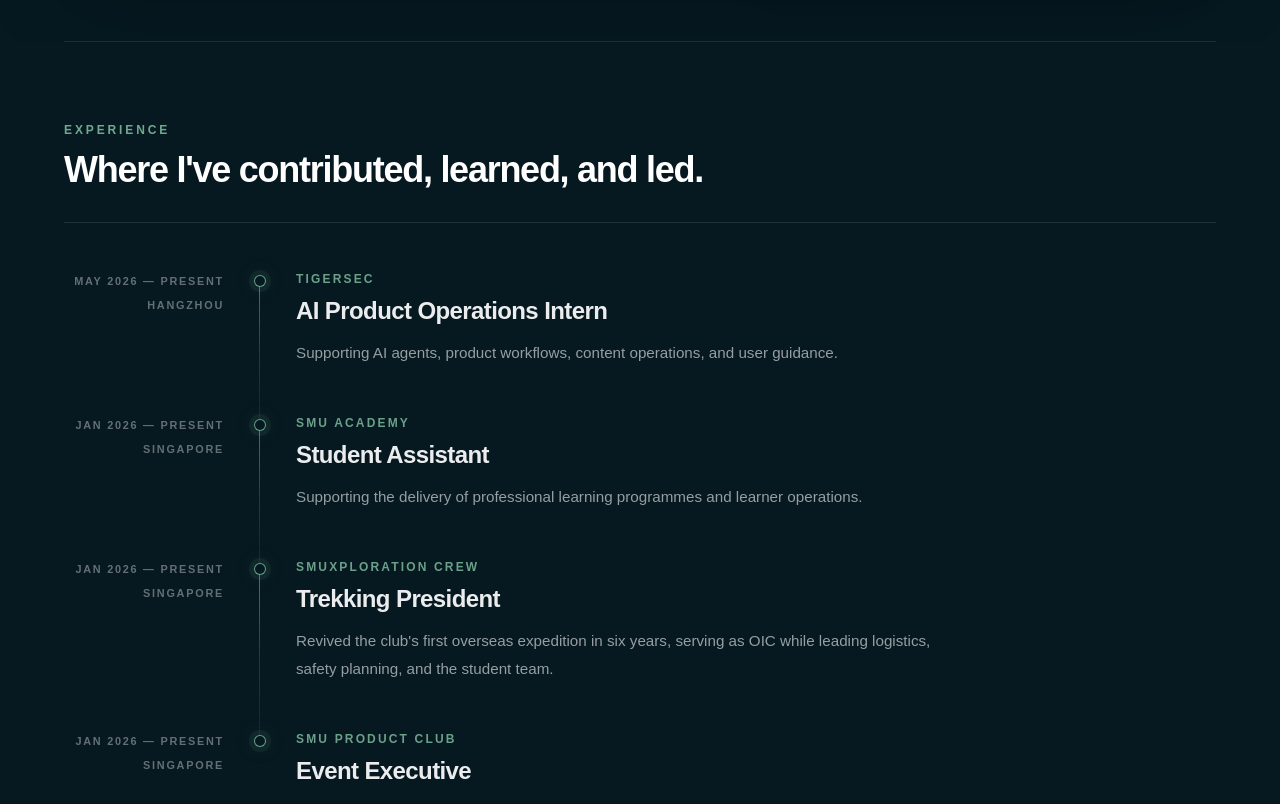
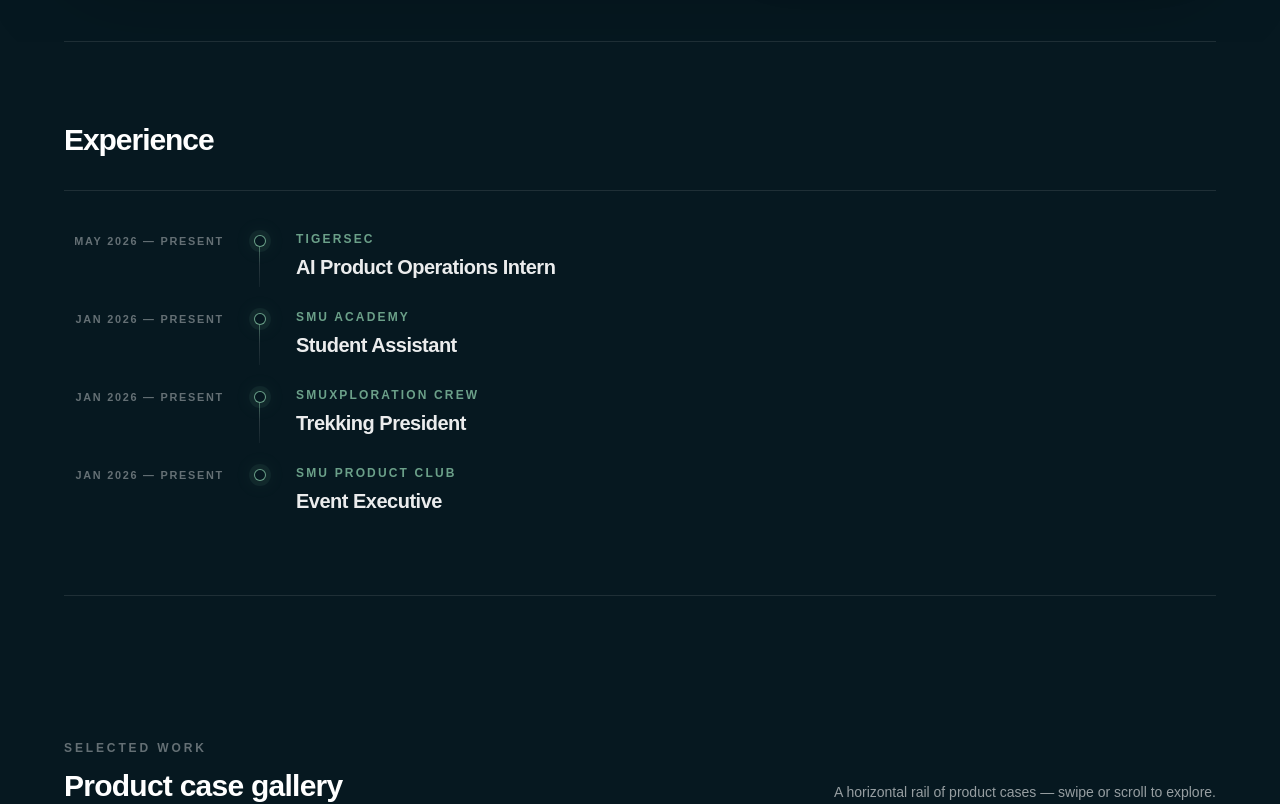
Before and after one commit to minxie-ng/Portfolio, a Next.js app in the folder site/: page / in a window 1280 px wide. Shown: the part 1620-2424 px from the top of the page. Built offline with nearby package versions, Linux system fonts and the light colour scheme.

Commit message:
Make experience trail entries expandable

```diff
--- a/site/app/page.tsx
+++ b/site/app/page.tsx
@@ -160,6 +160,7 @@
   const [mountainProgressRaw, setMountainProgressRaw] = useState(0);
   const [aboutJournalProgress, setAboutJournalProgress] = useState(0);
   const [isExperienceVisible, setIsExperienceVisible] = useState(false);
+  const [activeExperienceIndex, setActiveExperienceIndex] = useState<number | null>(null);
   const [activePhotoIndex, setActivePhotoIndex] = useState(0);
   const [photoCycleProgress, setPhotoCycleProgress] = useState(1);
   const [isPhotoPreviewing, setIsPhotoPreviewing] = useState(false);
@@ -1163,24 +1164,23 @@
       >
         <div className="mx-auto max-w-6xl">
           <div className="border-b border-white/10 pb-8">
-            <div>
-              <p className="text-xs font-semibold uppercase tracking-[0.24em] text-[#9fe7bf]/70">
-                Experience
-              </p>
             <h2
               id="experience-heading"
-                className="mt-3 max-w-2xl text-2xl font-semibold tracking-[-0.035em] text-white sm:text-4xl"
-              >
-                Where I&apos;ve contributed, learned, and led.
+              className="text-2xl font-semibold tracking-[-0.035em] text-white sm:text-3xl"
+            >
+              Experience
             </h2>
           </div>
-          </div>
-
-          <ol className="mt-10 sm:mt-12">
-            {experiences.map((experience, index) => (
+
+          <ol className="mt-8 sm:mt-10">
+            {experiences.map((experience, index) => {
+              const isActive = activeExperienceIndex === index;
+              const detailsId = `experience-details-${index}`;
+
+              return (
                 <li
                   key={`${experience.organisation}-${experience.role}`}
-                className="relative grid grid-cols-[1.25rem_minmax(0,1fr)] gap-x-4 pb-10 last:pb-0 sm:grid-cols-[10rem_1.5rem_minmax(0,1fr)] sm:gap-x-6 sm:pb-12"
+                  className="pb-6 last:pb-0 sm:pb-7"
                   style={{
                     opacity: isExperienceVisible ? 1 : 0,
                     transform: `translate3d(0, ${isExperienceVisible ? 0 : 18}px, 0)`,
@@ -1189,12 +1189,40 @@
                       : `opacity 520ms ease-out ${index * 90}ms, transform 560ms cubic-bezier(0.2, 0.9, 0.2, 1) ${index * 90}ms`,
                   }}
                 >
-                <div className="col-start-2 row-start-1 mb-3 flex flex-wrap items-center gap-x-2 gap-y-1 text-[0.68rem] font-semibold uppercase tracking-[0.16em] text-white/38 sm:col-start-1 sm:mb-0 sm:block sm:pt-0.5 sm:text-right">
-                  <span className="block">{experience.period}</span>
-                  <span className="text-white/20 sm:hidden" aria-hidden>
-                    ·
-                  </span>
-                  <span className="block sm:mt-2">{experience.location}</span>
+                  <button
+                    type="button"
+                    data-experience-index={index}
+                    aria-expanded={isActive}
+                    aria-controls={detailsId}
+                    className="group grid w-full grid-cols-[1.25rem_minmax(0,1fr)] gap-x-4 rounded-xl text-left outline-none focus-visible:ring-2 focus-visible:ring-[#9fe7bf]/40 focus-visible:ring-offset-4 focus-visible:ring-offset-[#061820] sm:grid-cols-[10rem_1.5rem_minmax(0,1fr)] sm:gap-x-6"
+                    onClick={() => {
+                      if (!isTouchMobile) return;
+                      setActiveExperienceIndex((current) => (current === index ? null : index));
+                    }}
+                    onMouseEnter={() => {
+                      if (!isTouchMobile) setActiveExperienceIndex(index);
+                    }}
+                    onMouseLeave={() => {
+                      if (!isTouchMobile) {
+                        const focusedIndex =
+                          document.activeElement instanceof HTMLElement
+                            ? document.activeElement.dataset.experienceIndex
+                            : undefined;
+
+                        setActiveExperienceIndex(
+                          focusedIndex === undefined ? null : Number(focusedIndex),
+                        );
+                      }
+                    }}
+                    onFocus={() => {
+                      if (!isTouchMobile) setActiveExperienceIndex(index);
+                    }}
+                    onBlur={() => {
+                      setActiveExperienceIndex((current) => (current === index ? null : current));
+                    }}
+                  >
+                    <div className="col-start-2 row-start-1 mb-3 text-[0.68rem] font-semibold uppercase tracking-[0.16em] text-white/38 sm:col-start-1 sm:mb-0 sm:pt-0.5 sm:text-right">
+                      {experience.period}
                     </div>
 
                     <div
@@ -1203,7 +1231,7 @@
                     >
                       {index < experiences.length - 1 ? (
                         <span
-                      className="absolute left-1/2 top-3 h-[calc(100%+2.5rem)] w-px origin-top -translate-x-1/2 bg-gradient-to-b from-[#9fe7bf]/45 via-white/14 to-white/5 sm:h-[calc(100%+3rem)]"
+                          className="absolute left-1/2 top-3 h-[calc(100%+1.5rem)] w-px origin-top -translate-x-1/2 bg-gradient-to-b from-[#9fe7bf]/45 via-white/14 to-white/5 sm:h-[calc(100%+1.75rem)]"
                           style={{
                             transform: `translateX(-50%) scaleY(${isExperienceVisible ? 1 : 0})`,
                             transition: prefersReducedMotion
@@ -1212,22 +1240,46 @@
                           }}
                         />
                       ) : null}
-                  <span className="relative z-10 mt-1 h-3 w-3 rounded-full border border-[#9fe7bf]/65 bg-[#061820] shadow-[0_0_0_5px_rgba(159,231,191,0.06),0_0_22px_rgba(159,231,191,0.18)]" />
-                </div>
-
-                <article className="col-start-2 row-start-2 min-w-0 sm:col-start-3 sm:row-start-1">
+                      <span
+                        className={`relative z-10 mt-1 h-3 w-3 rounded-full border border-[#9fe7bf]/65 bg-[#061820] shadow-[0_0_0_5px_rgba(159,231,191,0.06),0_0_22px_rgba(159,231,191,0.18)] group-hover:scale-110 group-focus-visible:scale-110 ${
+                          prefersReducedMotion ? "" : "transition-transform duration-200"
+                        }`}
+                      />
+                    </div>
+
+                    <div className="col-start-2 row-start-2 min-w-0 sm:col-start-3 sm:row-start-1">
                       <p className="text-xs font-semibold uppercase tracking-[0.18em] text-[#9fe7bf]/66">
                         {experience.organisation}
                       </p>
-                  <h3 className="mt-2 text-xl font-semibold tracking-[-0.025em] text-white/92 sm:text-2xl">
+                      <h3 className="mt-1.5 text-lg font-semibold tracking-[-0.025em] text-white/92 sm:text-xl">
                         {experience.role}
                       </h3>
-                  <p className="mt-3 max-w-2xl text-sm leading-6 text-white/58 sm:text-[0.95rem] sm:leading-7">
+                      <div
+                        id={detailsId}
+                        aria-hidden={!isActive}
+                        className={`grid overflow-hidden ${
+                          isActive ? "mt-3 grid-rows-[1fr] opacity-100" : "mt-0 grid-rows-[0fr] opacity-0"
+                        }`}
+                        style={{
+                          transition: prefersReducedMotion
+                            ? "none"
+                            : "grid-template-rows 260ms ease, opacity 220ms ease, margin-top 260ms ease",
+                        }}
+                      >
+                        <div className="min-h-0 overflow-hidden">
+                          <p className="text-[0.68rem] font-semibold uppercase tracking-[0.16em] text-white/38">
+                            {experience.location}
+                          </p>
+                          <p className="mt-2 max-w-2xl text-sm leading-6 text-white/58 sm:text-[0.95rem] sm:leading-7">
                             {experience.summary}
                           </p>
-                </article>
+                        </div>
+                      </div>
+                    </div>
+                  </button>
                 </li>
-            ))}
+              );
+            })}
           </ol>
 
           <div className="mt-14 h-px w-full bg-white/10 sm:mt-20" />
```
Lines whose indentation alone changed are shown as unchanged.
